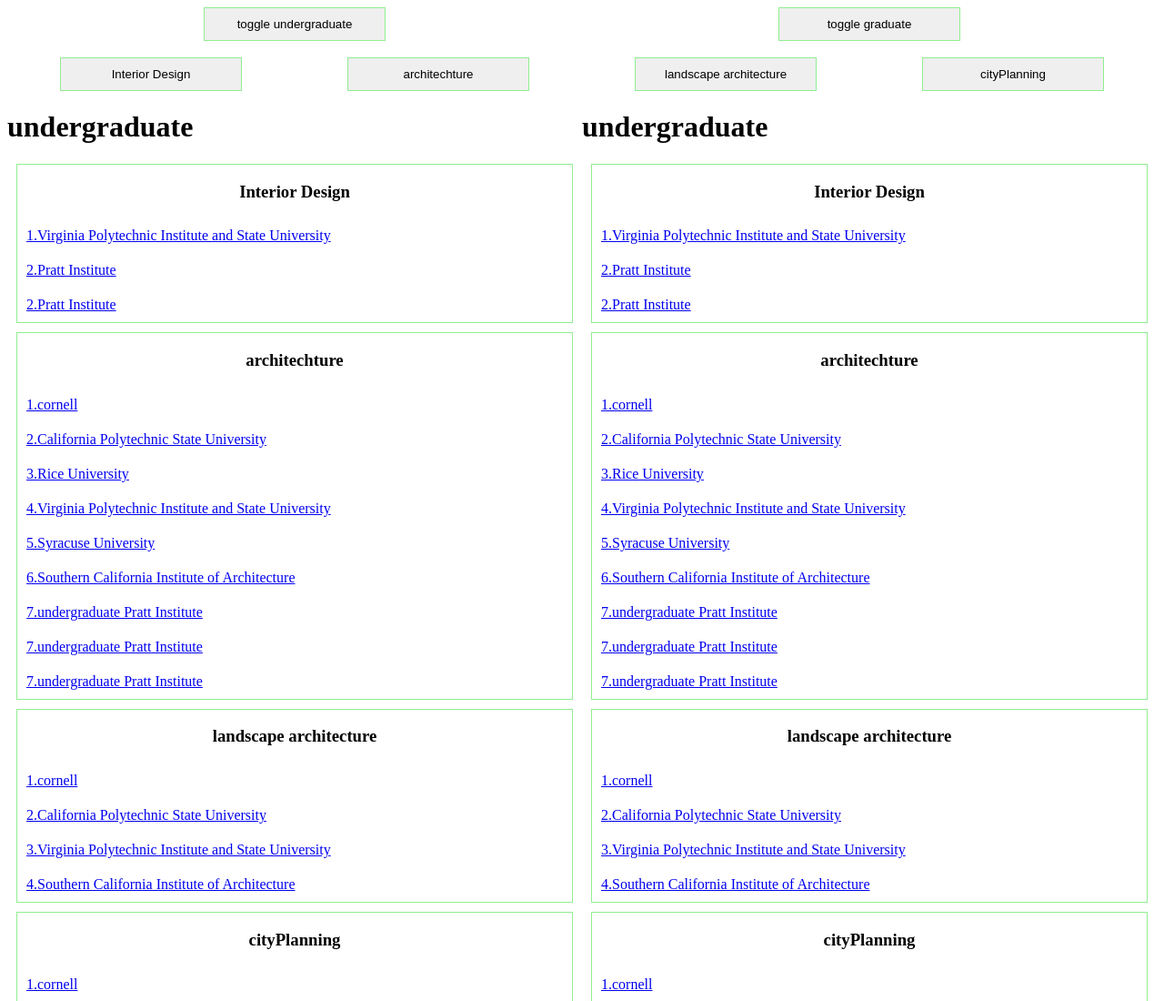
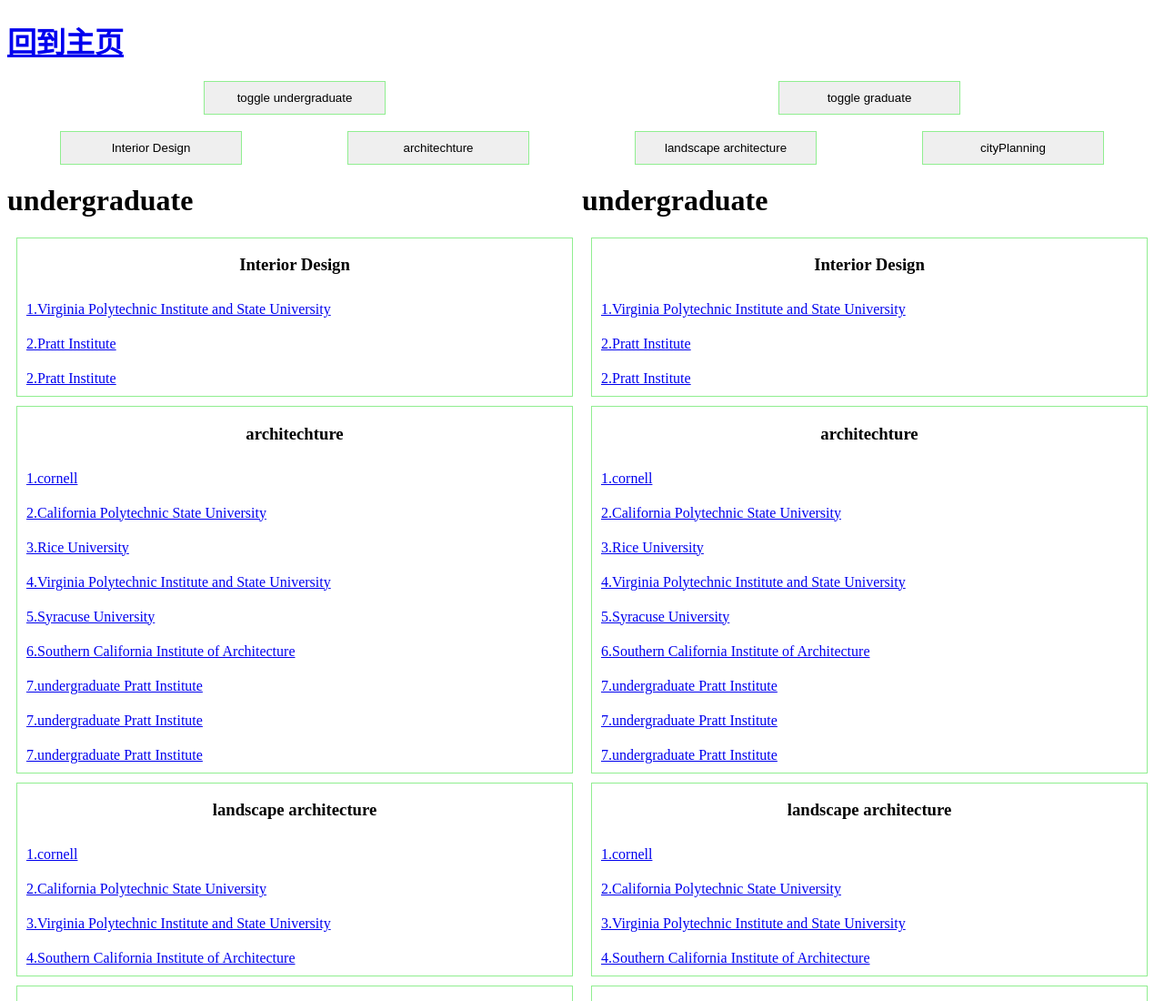
Before and after one commit to MrStar2/MrStar2.github.io, a plain HTML site: page architechture.html in a window 1280 px wide. Shown: the top 1100 px of the page at 91% size. Drawn offline with Linux system fonts and the light colour scheme; a script that the page names is missing.

Commit message:
Update architechture.html

```diff
--- a/architechture.html
+++ b/architechture.html
@@ -22,6 +22,7 @@
 </head>
 <body>
 	<header>
+		<h1><a href="index.html">回到主页</a></h1>
 		<div style="display:grid;grid-template-columns:50% 50%;align-items: center;justify-content: center;">
 			<button class="showCourse" onclick="$('#undergraduate').toggle()">toggle undergraduate</button>
 			<button class="showCourse" onclick="$('#graduate').toggle()">toggle graduate</button>
```
